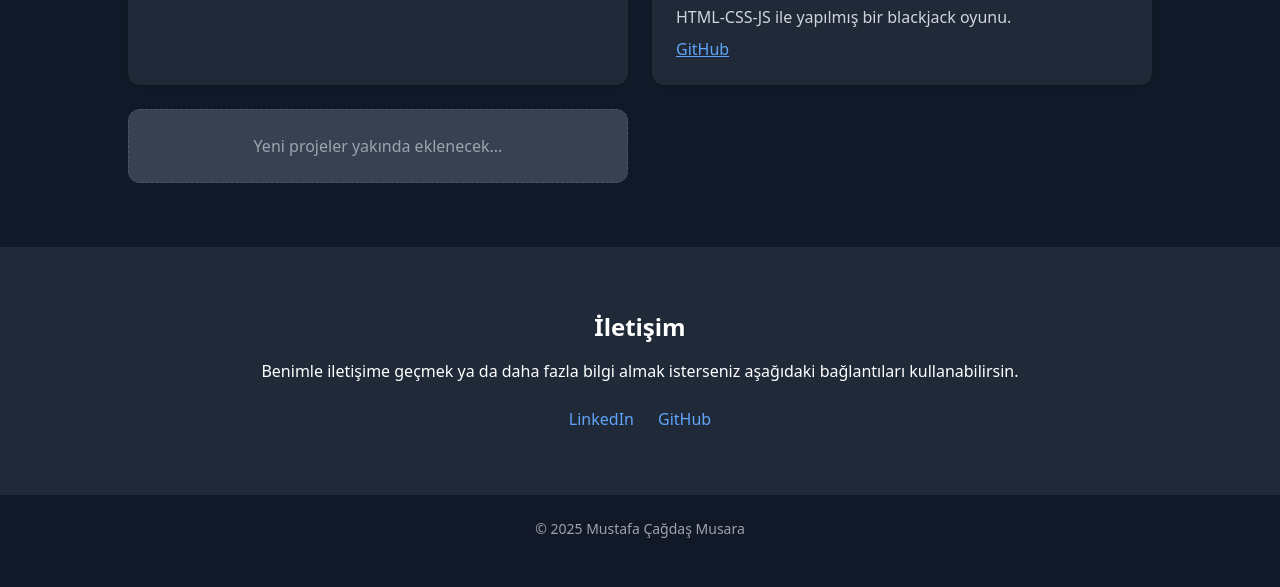
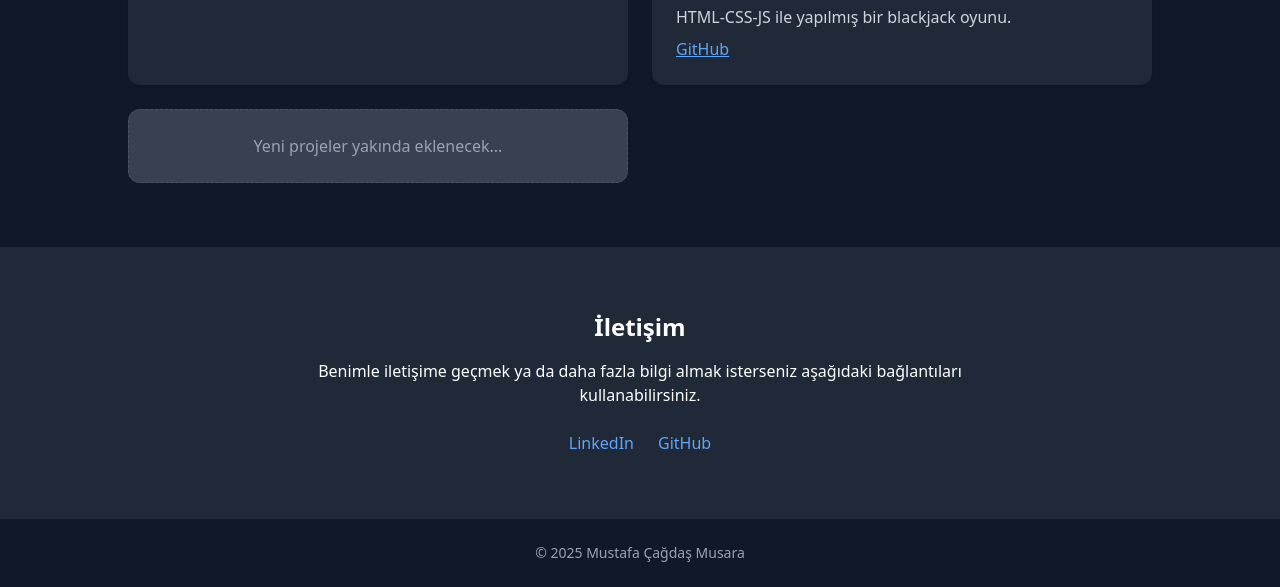
Before and after one commit to MMCagdas/Portfolio, a plain HTML site: page index.html in a window 1280 px wide. Shown: the part 1476-2063 px from the top of the page. Before the commit the page ends 2039 px from the top, so only its background shows below. Drawn offline with nearby package versions, Linux system fonts and the light colour scheme.

Commit message:
Update index.html

```diff
--- a/index.html
+++ b/index.html
@@ -93,7 +93,7 @@
     <div class="max-w-3xl mx-auto text-center">
       <h3 class="text-2xl font-semibold mb-4">İletişim</h3>
       <p class="mb-6">
-        Benimle iletişime geçmek ya da daha fazla bilgi almak isterseniz aşağıdaki bağlantıları kullanabilirsin.
+        Benimle iletişime geçmek ya da daha fazla bilgi almak isterseniz aşağıdaki bağlantıları kullanabilirsiniz.
       </p>
       <div class="flex justify-center gap-6">
         <a href="https://www.linkedin.com/in/mcmusara" target="_blank" class="text-blue-400 hover:underline">LinkedIn</a>
```
